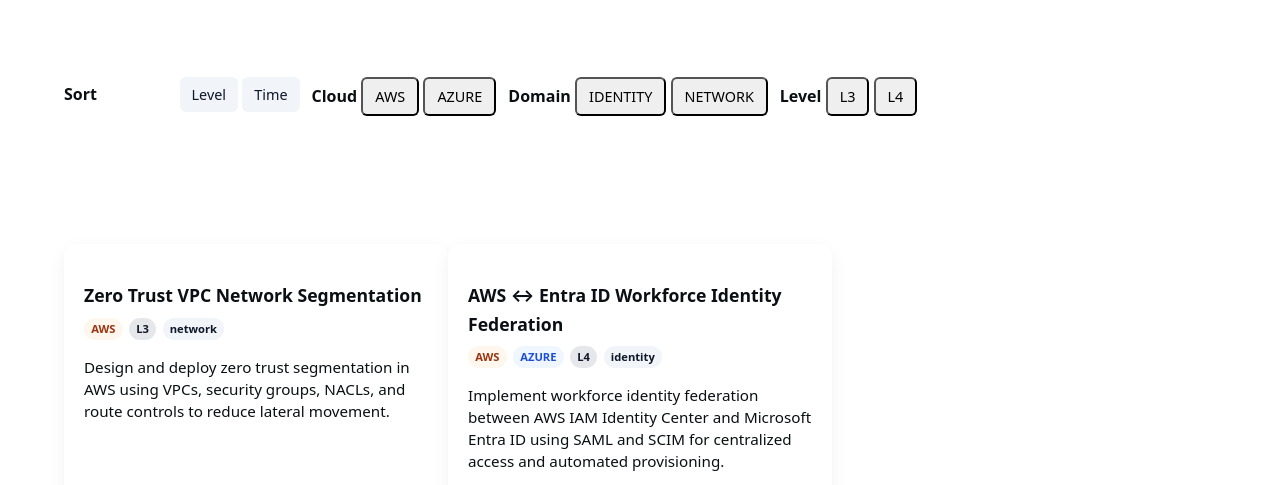
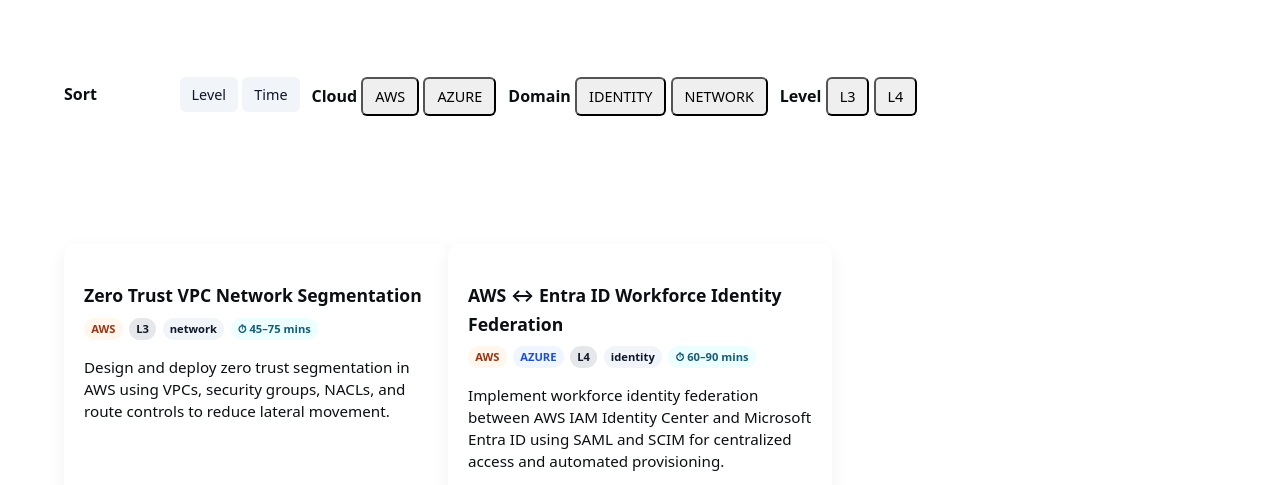
Before and after one commit to S3curethecloud/securethecloud-platform, a plain HTML site: page site/labs/index.html in a window 1280 px wide. Shown: the part 188-673 px from the top of the page. Drawn offline with Linux system fonts and the light colour scheme.

Commit message:
add estimated time badge to lab cards

```diff
--- a/site/css/pages/labs.css
+++ b/site/css/pages/labs.css
@@ -227,3 +227,13 @@
   background-color: var(--accent-primary);
   color: #fff;
 }
+
+/* =========================
+   ESTIMATED TIME BADGE
+========================= */
+
+.lab-tag.time {
+  background-color: #ecfeff;
+  color: #155e75;
+  font-weight: 600;
+}
--- a/site/js/filters.js
+++ b/site/js/filters.js
@@ -220,10 +220,18 @@ function renderLabs(labs) {
 
           <div class="lab-meta">
             ${lab.cloud
-            .map(c => `<span class="lab-tag ${c}">${c.toUpperCase()}</span>`)
+              .map(
+                c =>
+                  `<span class="lab-tag ${c}">${c.toUpperCase()}</span>`
+              )
               .join("")}
+
             <span class="lab-tag level">${lab.level}</span>
             <span class="lab-tag domain">${lab.domain}</span>
+
+            <span class="lab-tag time">
+              ⏱ ${lab.estimated_time}
+            </span>
           </div>
 
           <p class="lab-summary">${lab.summary}</p>
```
Lines whose indentation alone changed are shown as unchanged.
